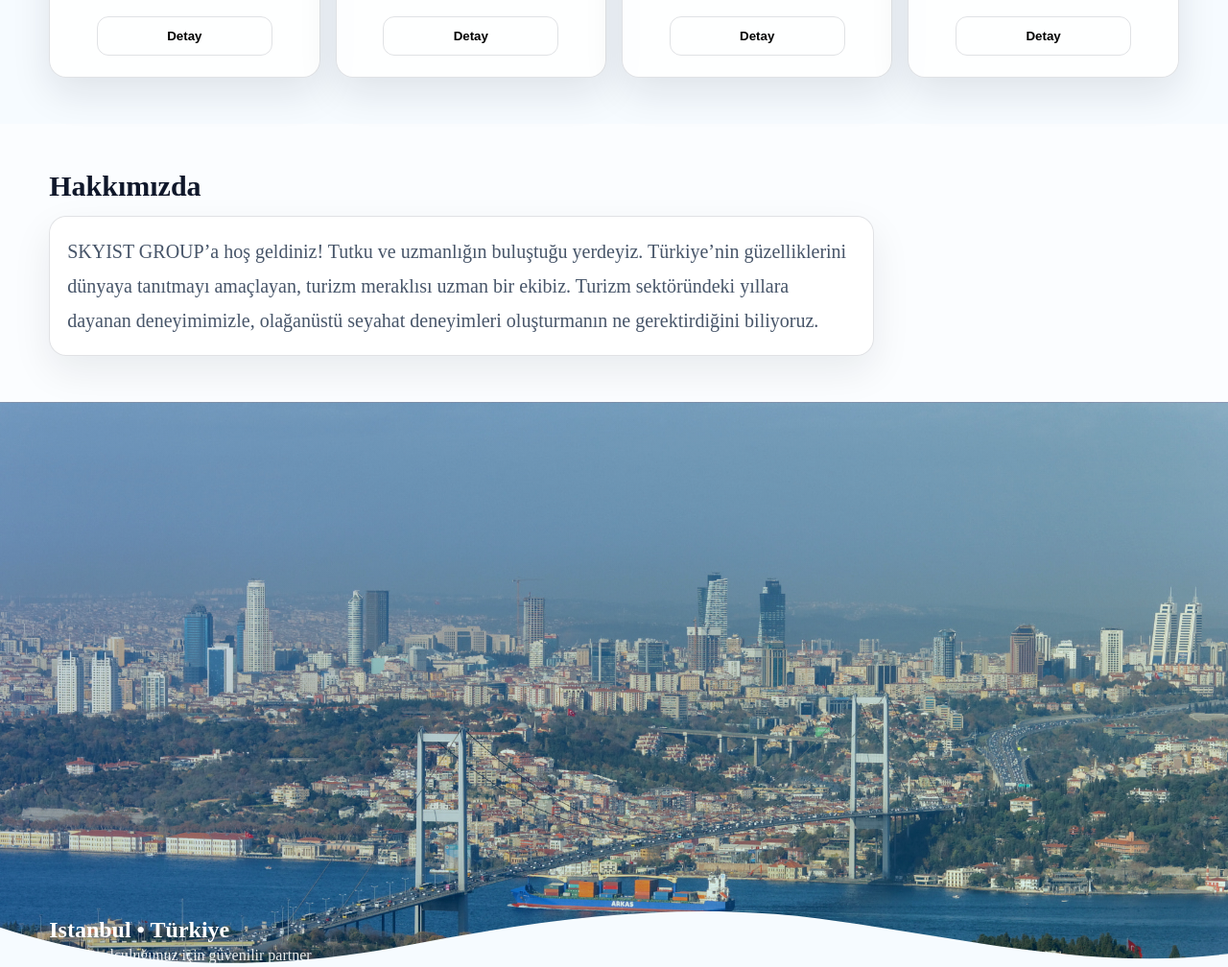
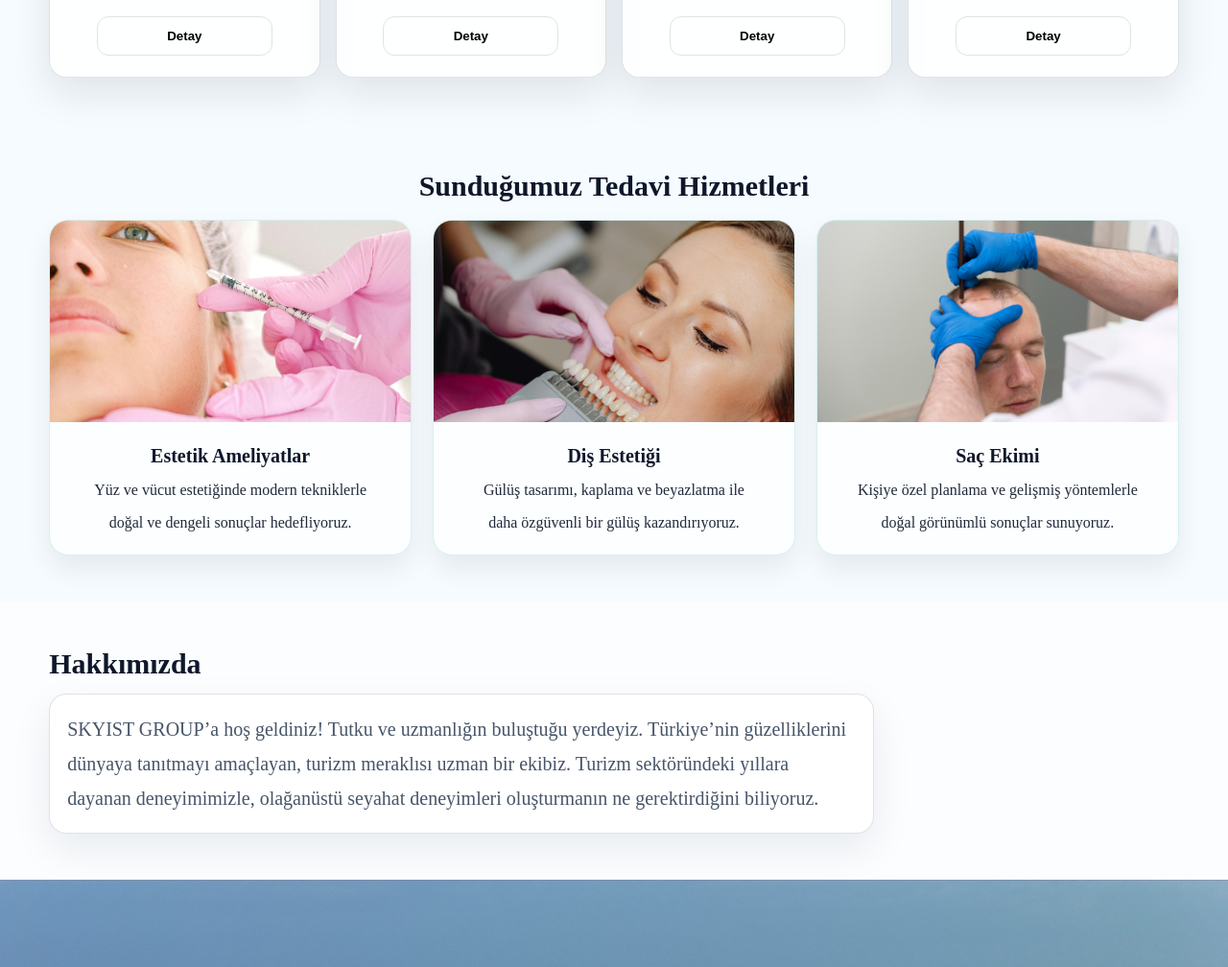
Before and after one commit to khaled767/skyist, a website built with webpack: page src/template.html in a window 1280 px wide. Shown: the part 1228-2236 px from the top of the page at 96% size. Built offline with nearby package versions, Linux system fonts and the light colour scheme.

```diff
--- a/src/modules/renderApp.js
+++ b/src/modules/renderApp.js
@@ -3,6 +3,12 @@ import { translations } from "./translations";
 import logo from "../assets/logo.png";
 import doctorImg from "../assets/doctor.png";
 import istanbulImg from "../assets/istanbul.jpeg";
+
+// ✅ NEW: real images (place them in src/assets/services/)
+// IMPORTANT: rename files to avoid spaces (recommended)
+import cosmeticDentistryImg from "../assets/services/cosmatic-dentistry.jpg";
+import hairTransplantImg from "../assets/services/hair-transplant.jpeg";
+import cosmeticSurgeryImg from "../assets/services/cosmatic-surgery.jpg";
 
 const LANGS = [
   { code: "tr", label: "Türkçe", flag: "🇹🇷" },
@@ -109,7 +115,8 @@ function renderHomeHeroHTML(t, lang) {
         ${lang === "tr" ? "Hemen İletişim" : lang === "ar" ? "تواصل الآن" : "Contact Now"}
       </button>
 
-      <a class="btn ghost" href="https://wa.me/905379474222" target="_blank" rel="noopener">
+      <!-- ✅ WhatsApp number updated -->
+      <a class="btn ghost" href="https://wa.me/905300799487" target="_blank" rel="noopener">
         WhatsApp
       </a>
     </div>
@@ -134,6 +141,9 @@ function setLanguage(lang) {
 
   const heroLeftHTML =
     page === "privacy" ? renderPrivacyPolicyHTML(t) : renderHomeHeroHTML(t, lang);
+
+  // ✅ therapeutic images map
+  const therapeuticImages = [cosmeticSurgeryImg, cosmeticDentistryImg, hairTransplantImg];
 
   app.innerHTML = `
     <!-- NAVBAR -->
@@ -229,6 +239,34 @@ function setLanguage(lang) {
         </div>
       </section>
 
+      <!-- ✅ THERAPEUTIC SERVICES (NO BUTTON NOW) -->
+      <section id="therapeutic" class="section therapeutic-section">
+        <div class="container">
+          <h2 class="section-title centered">${t.therapeuticTitle}</h2>
+
+          <div class="therapy-grid">
+            ${t.therapeuticServices
+              .map((item, idx) => {
+                const imgSrc = therapeuticImages[idx] || therapeuticImages[0];
+                return `
+                  <article class="therapy-card">
+                    <div class="therapy-img-wrap">
+                      <img class="therapy-img" src="${imgSrc}" alt="${item.title}" loading="lazy" />
+                    </div>
+
+                    <div class="therapy-body">
+                      <h3 class="therapy-title">${item.title}</h3>
+                      <p class="therapy-line">${item.line1}</p>
+                      <p class="therapy-line">${item.line2}</p>
+                    </div>
+                  </article>
+                `;
+              })
+              .join("")}
+          </div>
+        </div>
+      </section>
+
       <!-- ABOUT -->
       <section id="about" class="section alt">
         <div class="container">
@@ -239,7 +277,7 @@ function setLanguage(lang) {
         </div>
       </section>
 
-      <!-- ISTANBUL (before contact) -->
+      <!-- ISTANBUL -->
       <section class="istanbul-section" style="--istanbul:url('${istanbulImg}')">
         <div class="istanbul-overlay">
           <div class="container istanbul-inner">
@@ -273,24 +311,24 @@ function setLanguage(lang) {
 
               <div class="contact-item">
                 <span class="contact-label">Phone:</span>
-                <a href="tel:+905379474222">+90 537 947 4222</a>
+                <a href="tel:+90531 945 7388">+90 531 945 7388</a>
               </div>
 
               <div class="contact-item">
                 <span class="contact-label">Phone:</span>
-                <a href="tel:+905050880000">+90 505 088 0000</a>
+                <a href="tel:+905300799487">+90 530 079 9487</a>
               </div>
 
               <div class="contact-item">
                 <span class="contact-label">Email:</span>
-                <a href="mailto:skyistgroup@gmail.com">skyistgroup@gmail.com</a>
+                <a href="mailto:info@skyistgroup.com">info@skyistgroup.com</a>
               </div>
 
               <div class="contact-item address">
                 <span class="contact-label">Address:</span>
                 <p>
-                  ZAFER MAH : 185 SK BABACAN PREMIUM B1 D 319<br>
-                  ESENYURT / İSTANBUL TURKIYE
+                  ZAFER MAH. 185. SK. BABACAN PREMİUM B BLOK NO: 4 B<br>
+                  İÇ KAPI NO: 319 ESENYURT/ İSTANBUL
                 </p>
               </div>
 
@@ -311,8 +349,8 @@ function setLanguage(lang) {
         </div>
       </footer>
 
-      <!-- Floating WhatsApp urgent button -->
-      <a class="wa-fab" href="https://wa.me/905379474222" target="_blank" rel="noopener" aria-label="WhatsApp urgent contact">
+      <!-- ✅ Floating WhatsApp urgent button updated -->
+      <a class="wa-fab" href="https://wa.me/905300799487" target="_blank" rel="noopener" aria-label="WhatsApp urgent contact">
         WhatsApp
       </a>
 
@@ -324,7 +362,6 @@ function setLanguage(lang) {
     btn.addEventListener("click", () => {
       const id = btn.dataset.link;
 
-      // if we're on privacy view, return to home first then scroll
       if (getPage() === "privacy") {
         setPage("home");
         setLanguage(localStorage.getItem("lang") || "tr");
@@ -332,7 +369,6 @@ function setLanguage(lang) {
         return;
       }
 
-      // normal
       scrollToId(id);
     });
   });
@@ -357,7 +393,7 @@ function setLanguage(lang) {
     });
   }
 
-  // ✅ Auto focus on privacy scroll container
+  // Auto focus on privacy scroll container
   if (page === "privacy") {
     requestAnimationFrame(() => {
       const policyBox = app.querySelector(".policy-card");
--- a/src/modules/translations.js
+++ b/src/modules/translations.js
@@ -27,12 +27,32 @@ export const translations = {
       { title: "Local Guides", text: "Friendly local guides, translators, and companions during treatment." },
     ],
 
+    therapeuticTitle: "Therapeutic Services We Offer",
+    therapeuticServices: [
+      {
+        title: "Cosmetic Surgery",
+        line1: "Modern techniques for face and body aesthetics",
+        line2: "with natural and balanced results.",
+      },
+      {
+        title: "Cosmetic Dentistry",
+        line1: "Smile design, veneers, whitening, and more",
+        line2: "for a confident, brighter smile.",
+      },
+      {
+        title: "Hair Transplant",
+        line1: "Personalized plans and advanced methods",
+        line2: "for natural-looking hair density.",
+      },
+    ],
+
     aboutTitle: "About Us",
     aboutText:
       "Welcome to SKYIST GROUP, where passion meets expertise! We are a dedicated team of travel enthusiasts committed to showcasing Turkey’s beauty to the world. With years of experience in the tourism industry, we understand what it takes to create extraordinary travel experiences.",
 
     contactTitle: "Contact Us",
-    contactText: "You can reach us using the details below:",
+    // ✅ updated
+    contactText: "You can reach us using the details below Our call center is available 24/7:",
 
     footer: {
       privacyBtn: "Privacy Policy",
@@ -42,10 +62,7 @@ export const translations = {
     privacy: {
       title: "Privacy Policy",
       sections: [
-        {
-          heading: "Who we are",
-          paras: ["Our website address is: http://skyistgroup.com."],
-        },
+        { heading: "Who we are", paras: ["Our website address is: http://skyistgroup.com."] },
         {
           heading: "Comments",
           paras: [
@@ -65,7 +82,7 @@ export const translations = {
             "If you leave a comment on our site you may opt-in to saving your name, email address and website in cookies. These are for your convenience so that you do not have to fill in your details again when you leave another comment. These cookies will last for one year.",
             "If you visit our login page, we will set a temporary cookie to determine if your browser accepts cookies. This cookie contains no personal data and is discarded when you close your browser.",
             "When you log in, we will also set up several cookies to save your login information and your screen display choices. Login cookies last for two days, and screen options cookies last for a year. If you select “Remember Me”, your login will persist for two weeks. If you log out of your account, the login cookies will be removed.",
-            "If you edit or publish an article, an additional cookie will be saved in your browser. This cookie includes no personal data and simply indicates the post ID of the article you just edited. It expires after 1 day.",
+            "If you edit or publish an article, an additional cookie will be saved in your browser. This cookie contains no personal data and simply indicates the post ID of the article you just edited. It expires after 1 day.",
           ],
         },
         {
@@ -75,10 +92,7 @@ export const translations = {
             "These websites may collect data about you, use cookies, embed additional third-party tracking, and monitor your interaction with that embedded content, including tracking your interaction with the embedded content if you have an account and are logged in to that website.",
           ],
         },
-        {
-          heading: "Who we share your data with",
-          paras: ["If you request a password reset, your IP address will be included in the reset email."],
-        },
+        { heading: "Who we share your data with", paras: ["If you request a password reset, your IP address will be included in the reset email."] },
         {
           heading: "How long we retain your data",
           paras: [
@@ -93,10 +107,7 @@ export const translations = {
             "You can also request that we erase any personal data we hold about you. This does not include any data we are obliged to keep for administrative, legal, or security purposes.",
           ],
         },
-        {
-          heading: "Where your data is sent",
-          paras: ["Visitor comments may be checked through an automated spam detection service."],
-        },
+        { heading: "Where your data is sent", paras: ["Visitor comments may be checked through an automated spam detection service."] },
       ],
     },
   },
@@ -129,12 +140,32 @@ export const translations = {
       { title: "Yerel Rehberler", text: "Tedavi boyunca rehber, tercüman ve refakatçi desteği." },
     ],
 
+    therapeuticTitle: "Sunduğumuz Tedavi Hizmetleri",
+    therapeuticServices: [
+      {
+        title: "Estetik Ameliyatlar",
+        line1: "Yüz ve vücut estetiğinde modern tekniklerle",
+        line2: "doğal ve dengeli sonuçlar hedefliyoruz.",
+      },
+      {
+        title: "Diş Estetiği",
+        line1: "Gülüş tasarımı, kaplama ve beyazlatma ile",
+        line2: "daha özgüvenli bir gülüş kazandırıyoruz.",
+      },
+      {
+        title: "Saç Ekimi",
+        line1: "Kişiye özel planlama ve gelişmiş yöntemlerle",
+        line2: "doğal görünümlü sonuçlar sunuyoruz.",
+      },
+    ],
+
     aboutTitle: "Hakkımızda",
     aboutText:
       "SKYIST GROUP’a hoş geldiniz! Tutku ve uzmanlığın buluştuğu yerdeyiz. Türkiye’nin güzelliklerini dünyaya tanıtmayı amaçlayan, turizm meraklısı uzman bir ekibiz. Turizm sektöründeki yıllara dayanan deneyimimizle, olağanüstü seyahat deneyimleri oluşturmanın ne gerektirdiğini biliyoruz.",
 
     contactTitle: "İletişim",
-    contactText: "Aşağıdaki bilgilerden bize ulaşabilirsiniz:",
+    // ✅ updated
+    contactText: "Aşağıdaki bilgilerden bize ulaşabilirsiniz Çağrı merkezimize 7/24 ulaşabilirsiniz:",
 
     footer: {
       privacyBtn: "Gizlilik Politikası",
@@ -144,10 +175,7 @@ export const translations = {
     privacy: {
       title: "Gizlilik Politikası",
       sections: [
-        {
-          heading: "Biz kimiz",
-          paras: ["Web sitemizin adresi: http://skyistgroup.com."],
-        },
+        { heading: "Biz kimiz", paras: ["Web sitemizin adresi: http://skyistgroup.com."] },
         {
           heading: "Yorumlar",
           paras: [
@@ -177,10 +205,7 @@ export const translations = {
             "Bu web siteleri sizin hakkınızda veri toplayabilir, çerez kullanabilir, üçüncü taraf izlemeyi gömebilir ve bu gömülü içerikle etkileşiminizi izleyebilir. Hesabınız varsa ve giriş yaptıysanız etkileşim takibi de buna dahildir.",
           ],
         },
-        {
-          heading: "Verilerinizi kimlerle paylaşıyoruz",
-          paras: ["Parola sıfırlama talep ederseniz, IP adresiniz sıfırlama e-postasına dahil edilir."],
-        },
+        { heading: "Verilerinizi kimlerle paylaşıyoruz", paras: ["Parola sıfırlama talep ederseniz, IP adresiniz sıfırlama e-postasına dahil edilir."] },
         {
           heading: "Verilerinizi ne kadar süre saklıyoruz",
           paras: [
@@ -195,10 +220,7 @@ export const translations = {
             "Ayrıca hakkınızda tuttuğumuz kişisel verileri silmemizi talep edebilirsiniz. Bu, idari, yasal veya güvenlik amaçlarıyla saklamak zorunda olduğumuz verileri kapsamaz.",
           ],
         },
-        {
-          heading: "Verileriniz nereye gönderilir",
-          paras: ["Ziyaretçi yorumları, otomatik bir spam tespit hizmeti aracılığıyla kontrol edilebilir."],
-        },
+        { heading: "Verileriniz nereye gönderilir", paras: ["Ziyaretçi yorumları, otomatik bir spam tespit hizmeti aracılığıyla kontrol edilebilir."] },
       ],
     },
   },
@@ -231,12 +253,32 @@ export const translations = {
       { title: "المرشدون المحليون", text: "مرشدون ومترجمون ومرافقون طوال فترة العلاج." },
     ],
 
+    therapeuticTitle: "الخدمات العلاجية التي نقدمها",
+    therapeuticServices: [
+      {
+        title: "عمليات التجميل",
+        line1: "نعتمد تقنيات حديثة لتحسين مظهرك",
+        line2: "بنتائج طبيعية وآمنة تناسبك.",
+      },
+      {
+        title: "تجميل الأسنان",
+        line1: "ابتسامة هوليوود، عدسات وتبييض",
+        line2: "لابتسامة أجمل وثقة أكبر.",
+      },
+      {
+        title: "زراعة الشعر",
+        line1: "تقنيات متقدمة وخطة علاجية مخصصة",
+        line2: "لاستعادة كثافة الشعر بمظهر طبيعي.",
+      },
+    ],
+
     aboutTitle: "معلومات عنا",
     aboutText:
       "مرحبًا بكم في SKYIST GROUP، حيث يلتقي الشغف بالخبرة! نحن فريق متخصص من عشّاق السفر ملتزمون بإظهار جمال تركيا للعالم. وبفضل سنوات من الخبرة في مجال السياحة، ندرك تمامًا ما يلزم لصنع تجارب سفر استثنائية.",
 
     contactTitle: "اتصل بنا",
-    contactText: "يمكنك التواصل معنا عبر المعلومات التالية:",
+    // ✅ updated
+    contactText: "يمكنكم التواصل معنا عبر المعلومات التالية مركز الاتصال لدينا متاح 24/7:",
 
     footer: {
       privacyBtn: "سياسة الخصوصية",
@@ -246,10 +288,7 @@ export const translations = {
     privacy: {
       title: "سياسة الخصوصية",
       sections: [
-        {
-          heading: "من نحن",
-          paras: ["عنوان موقعنا الإلكتروني هو: http://skyistgroup.com."],
-        },
+        { heading: "من نحن", paras: ["عنوان موقعنا الإلكتروني هو: http://skyistgroup.com."] },
         {
           heading: "التعليقات",
           paras: [
@@ -279,10 +318,7 @@ export const translations = {
             "قد تجمع تلك المواقع بيانات عنك، وتستخدم ملفات تعريف الارتباط، وتضمّن تتبعًا من طرف ثالث، وتراقب تفاعلك مع المحتوى المضمَّن، بما في ذلك تتبع تفاعلك إذا كان لديك حساب وقمت بتسجيل الدخول على ذلك الموقع.",
           ],
         },
-        {
-          heading: "مع من نشارك بياناتك",
-          paras: ["إذا طلبت إعادة تعيين كلمة المرور، فسيتم تضمين عنوان الـ IP الخاص بك في رسالة إعادة التعيين."],
-        },
+        { heading: "مع من نشارك بياناتك", paras: ["إذا طلبت إعادة تعيين كلمة المرور، فسيتم تضمين عنوان الـ IP الخاص بك في رسالة إعادة التعيين."] },
         {
           heading: "مدة الاحتفاظ ببياناتك",
           paras: [
@@ -297,10 +333,7 @@ export const translations = {
             "كما يمكنك طلب حذف أي بيانات شخصية نحتفظ بها عنك. لا يشمل ذلك البيانات التي نلتزم بالاحتفاظ بها لأغراض إدارية أو قانونية أو أمنية.",
           ],
         },
-        {
-          heading: "إلى أين تُرسل بياناتك",
-          paras: ["قد يتم فحص تعليقات الزوار عبر خدمة آلية لاكتشاف الرسائل المزعجة (Spam)."],
-        },
+        { heading: "إلى أين تُرسل بياناتك", paras: ["قد يتم فحص تعليقات الزوار عبر خدمة آلية لاكتشاف الرسائل المزعجة (Spam)."] },
       ],
     },
   },
--- a/src/styles/main.css
+++ b/src/styles/main.css
@@ -397,8 +397,8 @@ body{
 }
 
 .contact-item.address p{
-  margin: 6px 0 0;
-  line-height: 1.6;
+  margin: 30px 0 0;
+ line-height: 1.6;
 }
 
 @media (max-width:768px){
@@ -521,3 +521,73 @@ body.privacy-mode .policy-card:focus{
   outline: 3px solid rgba(15,23,42,.25);
   outline-offset: 4px;
 }
+
+/* ===== Therapeutic section (NEW) ===== */
+.therapeutic-section {
+  position: relative;
+}
+
+.therapy-grid {
+  display: grid;
+  grid-template-columns: repeat(3, minmax(240px, 1fr));
+  gap: 22px;
+  margin-top: 18px;
+}
+
+@media (max-width: 980px) {
+  .therapy-grid {
+    grid-template-columns: 1fr;
+  }
+}
+
+.therapy-card {
+  background: rgba(255, 255, 255, 0.65);
+  border: 1px solid rgba(33, 180, 160, 0.18);
+  box-shadow: 0 14px 28px rgba(0, 0, 0, 0.07);
+  border-radius: 20px;
+  overflow: hidden;
+  backdrop-filter: blur(6px);
+  transition: transform 0.2s ease, box-shadow 0.2s ease;
+}
+
+.therapy-card:hover {
+  transform: translateY(-4px);
+  box-shadow: 0 18px 36px rgba(0, 0, 0, 0.10);
+}
+
+.therapy-img-wrap {
+  height: 210px;
+  background: linear-gradient(135deg, rgba(33, 180, 160, 0.14), rgba(46, 173, 98, 0.12));
+}
+
+.therapy-img {
+  width: 100%;
+  height: 100%;
+  object-fit: cover;
+  display: block;
+}
+
+.therapy-body {
+  padding: 18px 18px 20px;
+  text-align: center;
+}
+
+body[dir="rtl"] .therapy-body {
+  text-align: center;
+}
+
+.therapy-title {
+  margin: 6px 0 10px;
+  font-size: 20px;
+  font-weight: 800;
+}
+
+.therapy-line {
+  margin: 0;
+  line-height: 1.7;
+  opacity: 0.92;
+}
+
+.therapy-line + .therapy-line {
+  margin-top: 6px;
+}
```
Also changed, not shown: src/assets/services/cosmatic-dentistry.jpg (added), src/assets/services/cosmatic-surgery.jpg (added), src/assets/services/hair-transplant.jpeg (added).
